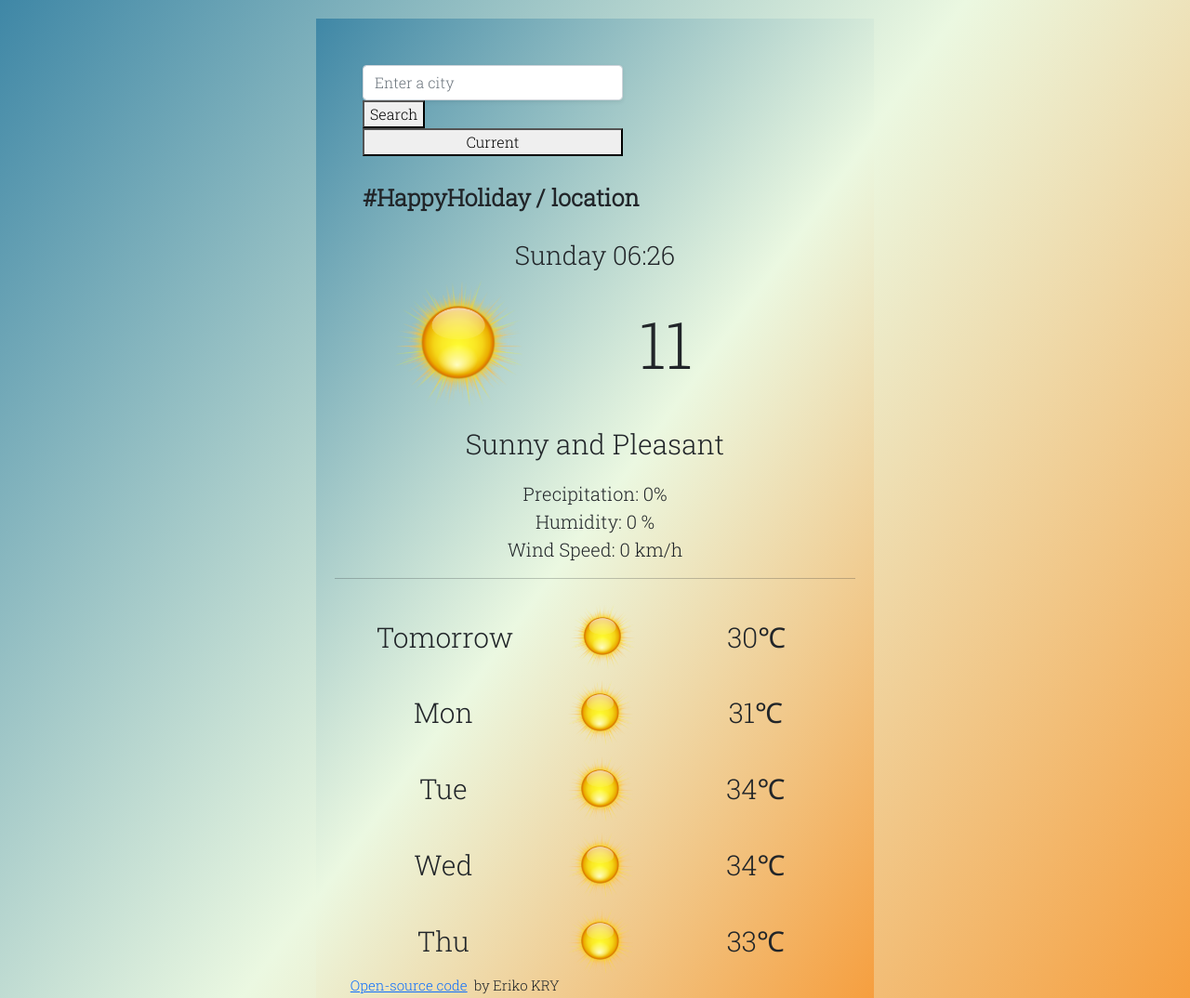
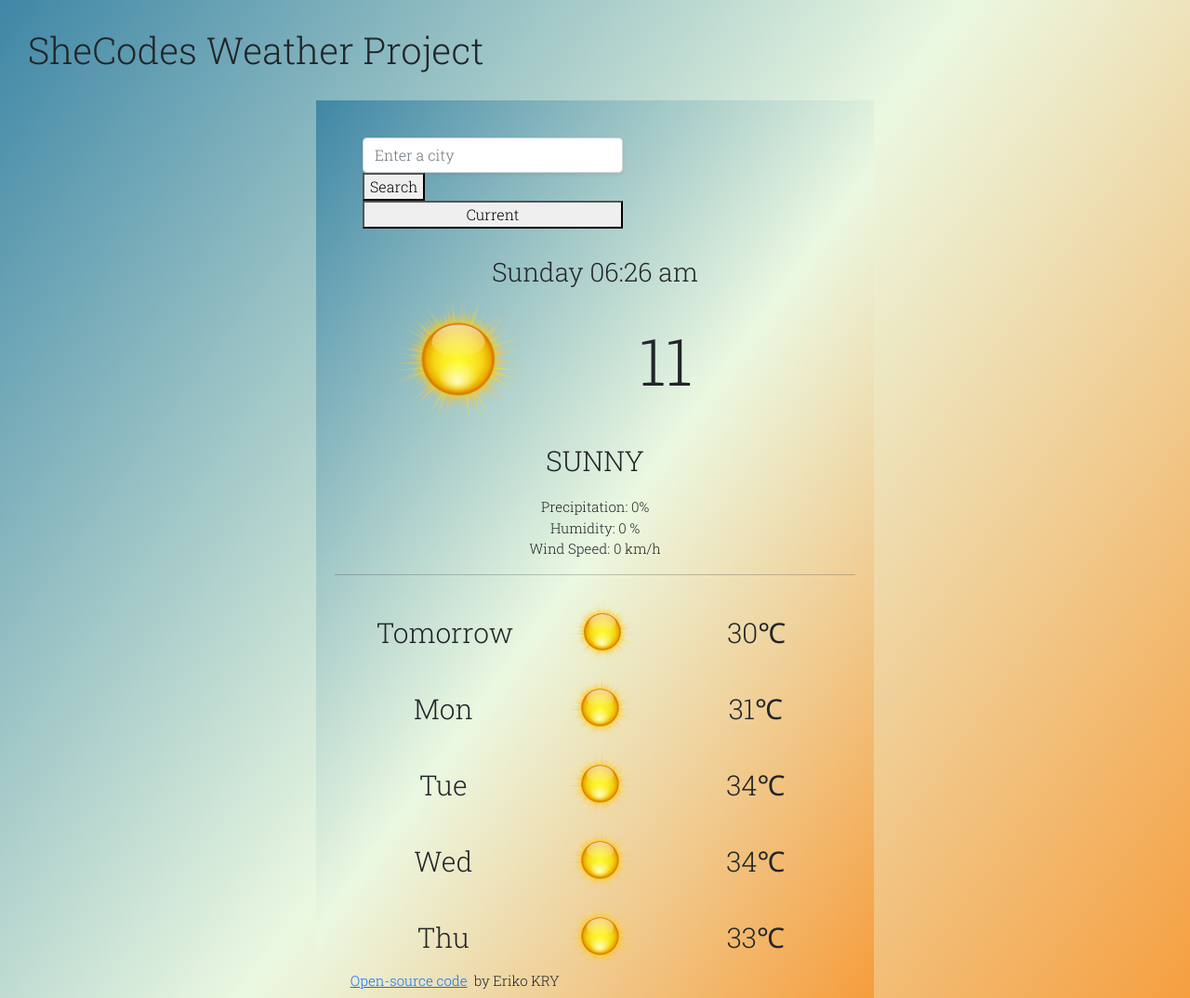
Before and after one commit to Erikomrk1986/my-weather-app-public-, a website built with Parcel: page index.html in a window 1280 px wide. Shown: the top 1074 px of the page at 93% size. Built offline with nearby package versions, Linux system fonts and the light colour scheme; no server answers.

Commit message:
Edited time

```diff
--- a/index.html
+++ b/index.html
@@ -19,7 +19,7 @@
 <link href="https://fonts.googleapis.com/css2?family=Roboto+Slab:wght@300&display=swap" rel="stylesheet">
 </head>
 <body>
-
+   <h1>SheCodes Weather Project</h1>
     <div class="container">
       <div class="weather-app-wrapper">
         <div class="search-engine">
@@ -37,18 +37,12 @@
           </form>
 
 
-        <h1 id="loc_name">
-            #HappyHoliday / location
-        </h1>
-
-        <h2 id="date">
-          Funday 00:00
-        </h2>
-
+        <h1 id="loc_name"></h1>
+        <h2 id="date"></h2>
 
         <h3>
           <div class="row">
-               <div class="col" id = "col1">
+               <div class="col" id = "weather-icon">
                    <img class="sunny" src="images/sunny-icon.png" alt="Sunny" />
                </div>
 
@@ -62,7 +56,7 @@
 
 
         <p>
-          <li id="description"> Sunny and Pleasant </li>
+          <li id="description">SUNNY</li>
         </p>
 
         <li> Precipitation: <span id="precipitation">0</span>%</li>
--- a/src/index.js
+++ b/src/index.js
@@ -8,16 +8,23 @@ let days = [
   "Wednesday",
   "Thursday",
   "Friday",
-  "Saturday"
+  "Saturday",
 ];
+
 let day = days[currentTime.getDay()];
+////////////////////////////////////////////
 
-let hours = (`0` + currentTime.getHours()).slice(-2);
-let minutes = (`0` + currentTime.getMinutes()).slice(-2);
+//let hours = (`0` + currentTime.getHours()).slice(-2);
+//let minutes = (`0` + currentTime.getMinutes()).slice(-2);
+
+let currentLocalTime = currentTime.toLocaleString("en-AU", {
+  hour: "2-digit",
+  minute: "2-digit",
+});
 
 let h2 = document.querySelector("h2");
 
-h2.innerHTML = `${day}  ${hours}:${minutes}`;
+h2.innerHTML = `${day}  ${currentLocalTime}`;
 console.log(new Date());
 //////////////////////////////////////////////////////////////////////
 //when searching for a city (i.e. Paris),
@@ -81,4 +88,4 @@ locForm.addEventListener("submit", handleSubmit);
 let currentLocationButton = document.querySelector("#current-location-button");
 currentLocationButton.addEventListener("click", getCurrentLocation);
 ////////
-searchCity("New York");
+searchCity("muscat");
--- a/src/styles.css
+++ b/src/styles.css
@@ -1,6 +1,6 @@
 body {
   background: linear-gradient(0.35turn, #3f87a6, #ebf8e1, #f69d3c);
-  font-family: 'Roboto Slab', serif;
+  font-family: "Roboto Slab", serif;
 }
 
 form {
@@ -15,8 +15,9 @@ form {
 }
 
 #loc_name {
-  font-size: 25px;
+  font-size: 30px;
   font-weight: bold;
+  text-align: center;
 }
 
 #description {
@@ -26,8 +27,8 @@ form {
 .container {
   background: linear-gradient(0.35turn, #3f87a6, #ebf8e1, #f69d3c);
   display: block;
-  margin: 10px auto;
-  padding: 20px 20px;
+  margin: 30px auto;
+  padding: 10px 20px;
   margin-top: 20px;
   max-width: 600px;
 }
@@ -35,7 +36,7 @@ form {
 h1 {
   text-align: left;
   margin: 30px;
-  font-size: 30px;
+  font-size: 40px;
   font-weight: lighter;
 }
 
@@ -87,7 +88,7 @@ p {
 
 li {
   list-style: none;
-  font-size: 20px;
+  font-size: 15px;
   text-align: center;
 }
 
```
